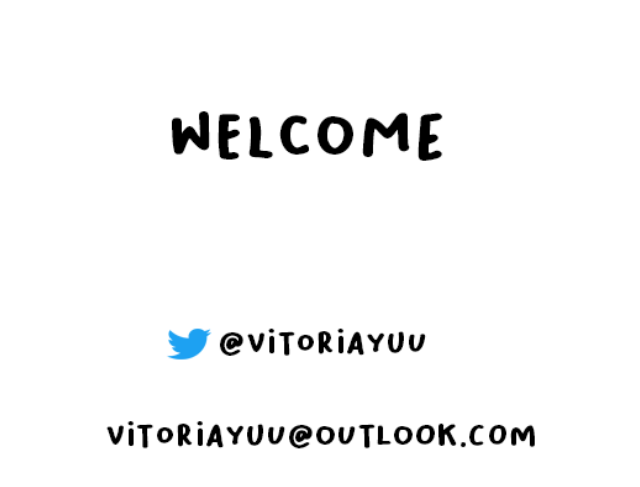
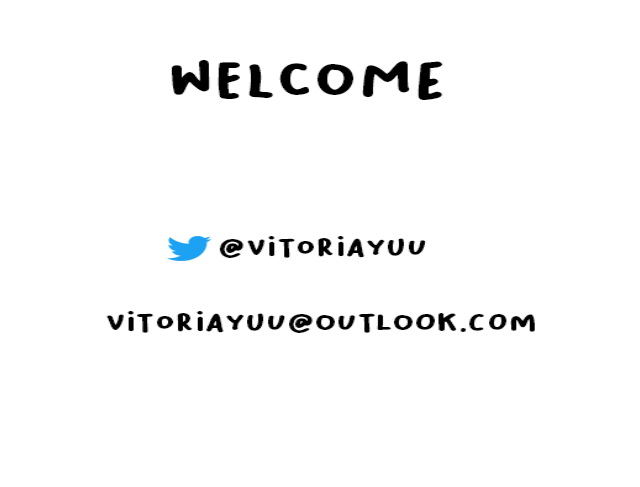
Before and after one commit to vitoriayukari/site, a plain HTML site: page index.html in a window 1280 px wide. Shown: the part 167-654 px from the top of the page, without its empty margins (325-965 px from the left). Drawn offline with Linux system fonts and the light colour scheme.

Commit message:
Update index.html

```diff
--- a/index.html
+++ b/index.html
@@ -11,6 +11,6 @@
   </style>
 </head>
 <body>
-<img src="welcome.png" class="center">
+<img src="welcome.png" class="center" height="512px" widht="512px">
 </body>
 </html>
```
